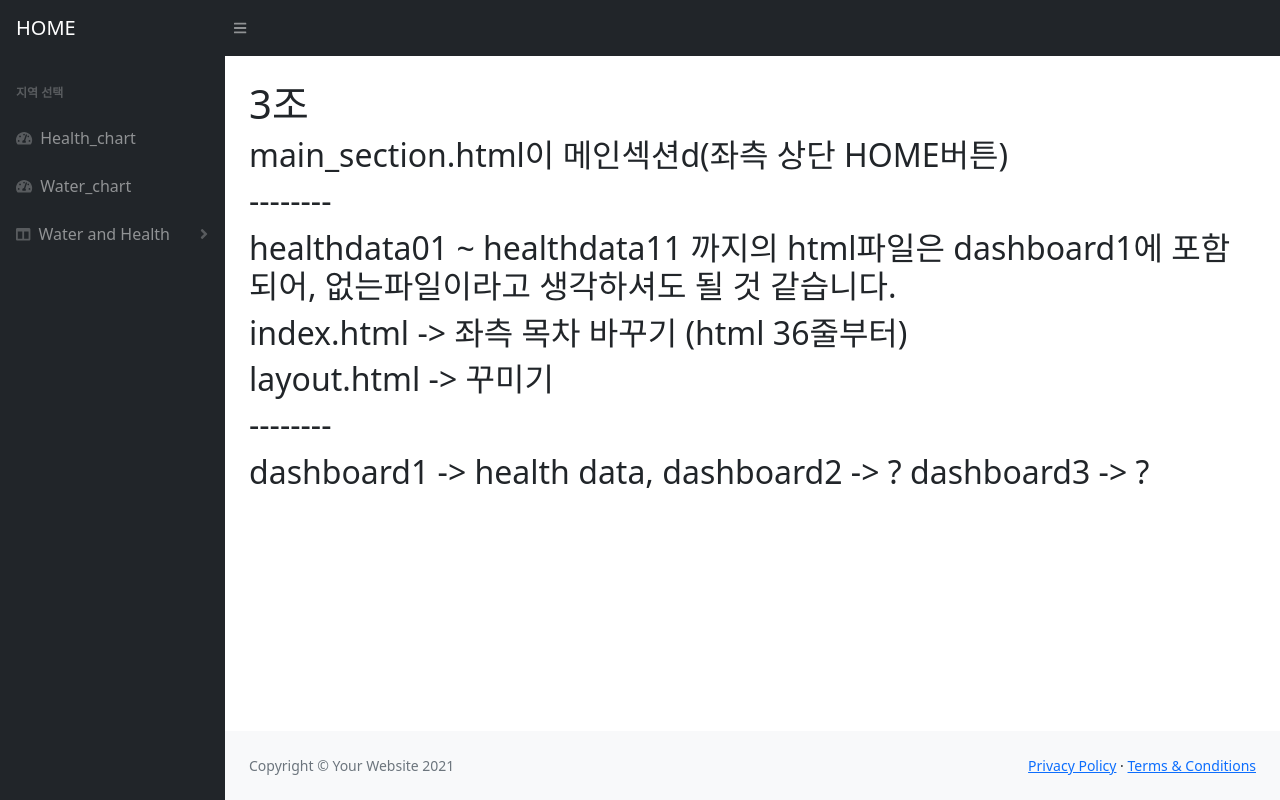
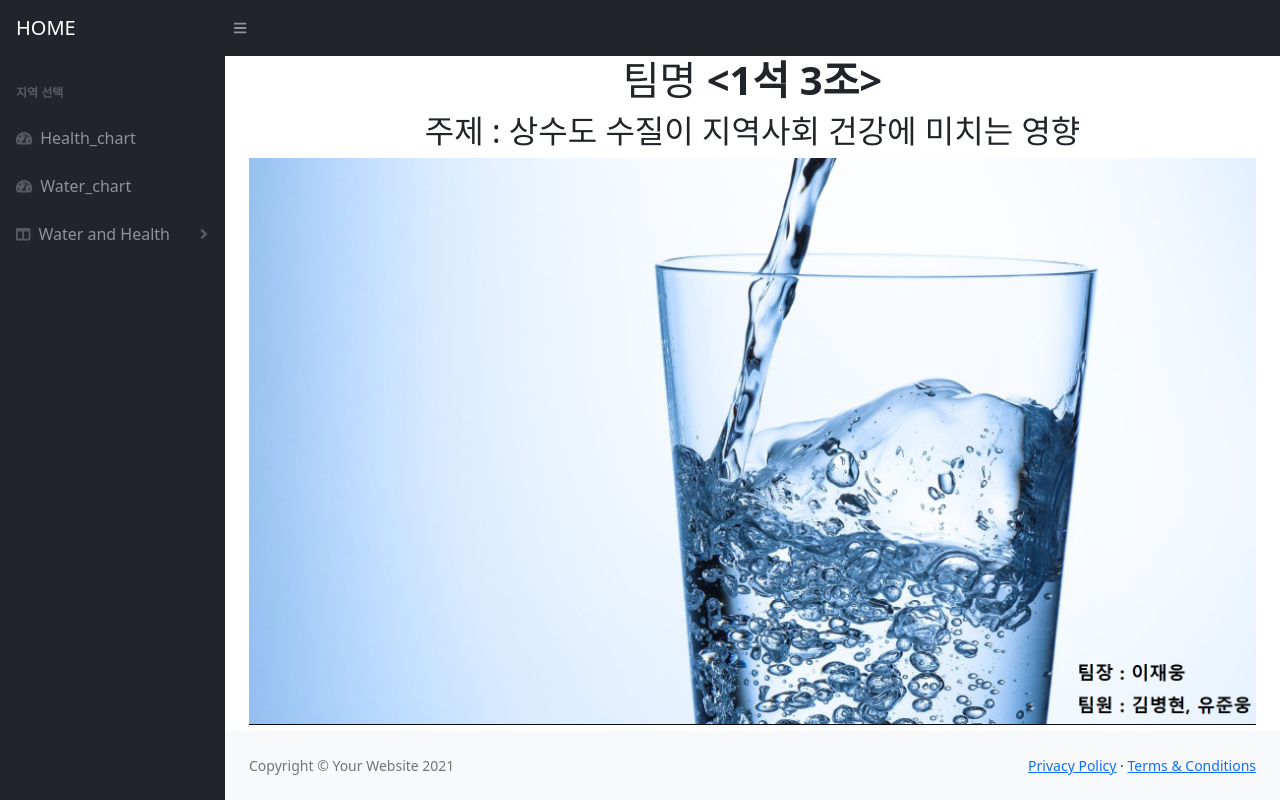
Before and after one commit to jaywoong/dashboard2, a Django app: page / in a window 1280 px wide. Run offline with Django 3.2, Linux system fonts and the light colour scheme; some libraries are stand-ins or nearby versions.

Commit message:
add main

```diff
--- a/dashboard2/templates/main_section.html
+++ b/dashboard2/templates/main_section.html
@@ -20,13 +20,17 @@
 </script>
 <main>
     <div class="container-fluid px-4">
-        <h1 class="mt-4">3조</h1>
-        <h2>main_section.html이 메인섹션d(좌측 상단 HOME버튼)</h2>
-        <h2> -------- </h2>
-        <h2>healthdata01 ~ healthdata11 까지의 html파일은 dashboard1에 포함되어, 없는파일이라고 생각하셔도 될 것 같습니다.</h2>
-        <h2>index.html -> 좌측 목차 바꾸기 (html 36줄부터)</h2>
-        <h2>layout.html -> 꾸미기</h2>
-        <h2> -------- </h2>
-        <h2>dashboard1 -> health data, dashboard2 -> ? dashboard3 -> ?</h2>
+        <center>
+            <h1>팀명 <b><1석 3조></b></h1>
+            <h2>주제 : 상수도 수질이 지역사회 건강에 미치는 영향</h2>
+        </center>
+
+        <img src="{%static 'img/sea.jpeg'%}" width = "100%"  alt="물">
+
+<!--            <span style = " font-size:1.5em;  color: green;">-->
+<!--                    팀원 : 이재웅, 김병현, 유준웅-->
+<!--            </span>-->
+
+
     </div>
 </main>
```
Also changed, not shown: static/img/sea.jpeg (added).
